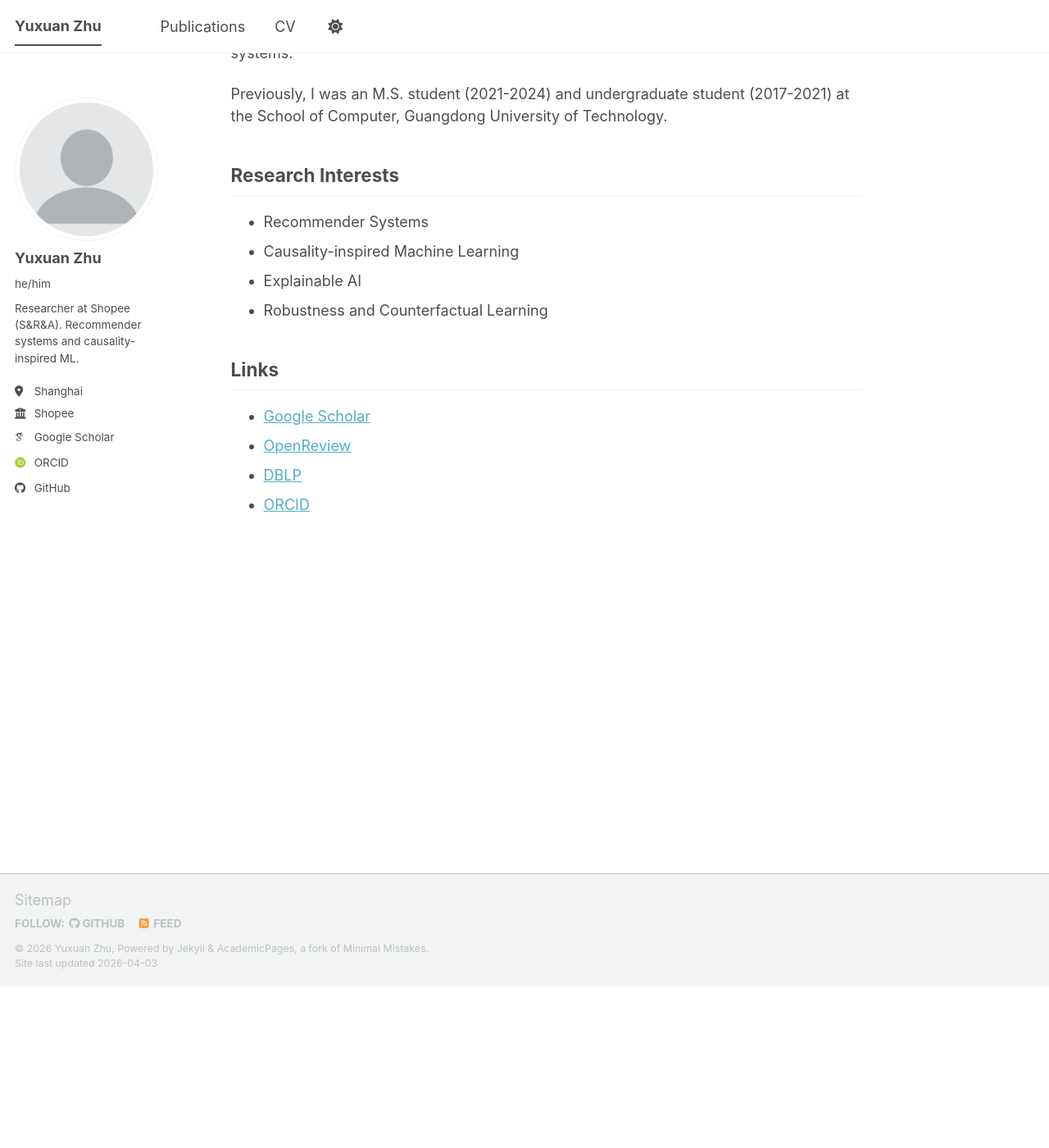
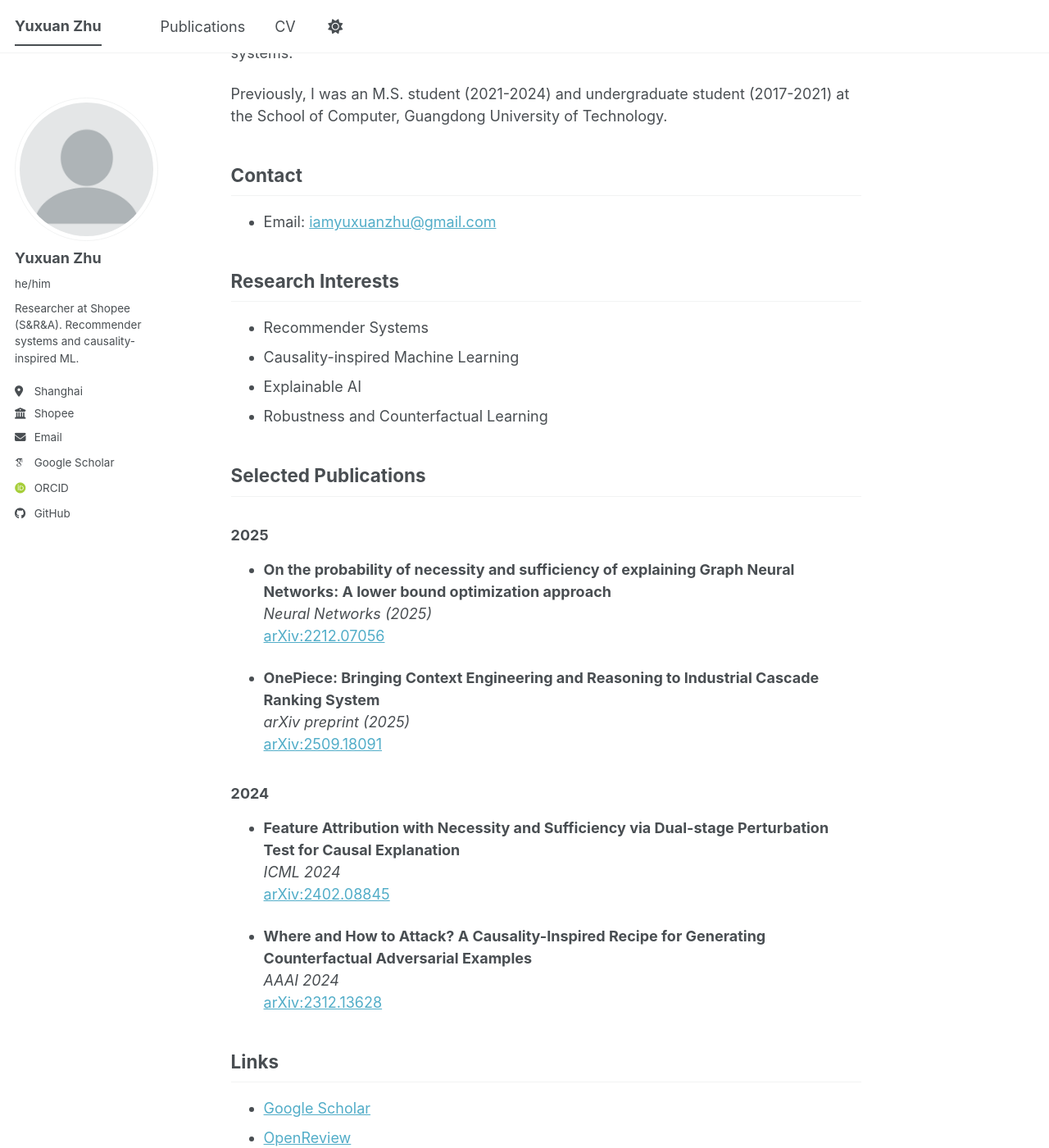
Before and after one commit to EthanChu7/yuxuan.zhu.github.io, a Jekyll site: the page built from _pages/about.md, in a window 1280 px wide and 1400 px high, scrolled down 197 px. Shown: the whole window at 82% size. Built offline with Jekyll 4.4.1, drawn with Linux system fonts in a browser that asks for light colours; some web fonts are replaced; a script bundle is joined from its source files by our own code; library files that are not in the unit come from our copies.

Commit message:
Add contact and selected publications; expand full publication list with validated links

```diff
--- a/_config.yml
+++ b/_config.yml
@@ -30,8 +30,7 @@ author:
   location         : "Shanghai"
   employer         : "Shopee"
   uri              : # URL
-  email            :
-
+  email            : "iamyuxuanzhu@gmail.com"
   # Academic websites
   academia         : # URL
   arxiv            : # URL - Update with the correct link to your profile
--- a/_pages/about.md
+++ b/_pages/about.md
@@ -13,6 +13,10 @@ My research focuses on recommender systems and causality-inspired machine learni
 
 Previously, I was an M.S. student (2021-2024) and undergraduate student (2017-2021) at the School of Computer, Guangdong University of Technology.
 
+## Contact
+
+- Email: [iamyuxuanzhu@gmail.com](mailto:iamyuxuanzhu@gmail.com)
+
 ## Research Interests
 
 - Recommender Systems
@@ -20,6 +24,26 @@ Previously, I was an M.S. student (2021-2024) and undergraduate student (2017-20
 - Explainable AI
 - Robustness and Counterfactual Learning
 
+## Selected Publications
+
+### 2025
+- **On the probability of necessity and sufficiency of explaining Graph Neural Networks: A lower bound optimization approach**
+  *Neural Networks (2025)*
+  [arXiv:2212.07056](https://arxiv.org/abs/2212.07056)
+
+- **OnePiece: Bringing Context Engineering and Reasoning to Industrial Cascade Ranking System**
+  *arXiv preprint (2025)*
+  [arXiv:2509.18091](https://arxiv.org/abs/2509.18091)
+
+### 2024
+- **Feature Attribution with Necessity and Sufficiency via Dual-stage Perturbation Test for Causal Explanation**
+  *ICML 2024*
+  [arXiv:2402.08845](https://arxiv.org/abs/2402.08845)
+
+- **Where and How to Attack? A Causality-Inspired Recipe for Generating Counterfactual Adversarial Examples**
+  *AAAI 2024*
+  [arXiv:2312.13628](https://arxiv.org/abs/2312.13628)
+
 ## Links
 
 - [Google Scholar](https://scholar.google.com/citations?hl=en&user=iqf_6DYAAAAJ)
```
Also changed, not shown: _publications/2022-12-01-corr-pns-gnn-preprint.md (added, +10 -0 lines), _publications/2023-12-01-corr-counterfactual-attack-preprint.md (added, +10 -0 lines), _publications/2024-02-01-aaai-counterfactual-attack.md (+1 -4 lines), _publications/2024-02-15-corr-dual-stage-perturbation-preprint.md (added, +10 -0 lines), _publications/2024-07-01-icml-dual-stage-perturbation.md (+1 -4 lines), _publications/2025-01-01-neural-networks-pns-gnn.md (+1 -4 lines), _publications/2025-05-01-corr-epip-preprint.md (added, +10 -0 lines), _publications/2025-08-01-kdd-epip.md (+1 -4 lines), _publications/2026-02-01-corr-rethinking-generative-recommender-tokenizer.md (added, +10 -0 lines), _publications/2026-02-20-corr-mancar.md (added, +10 -0 lines).
